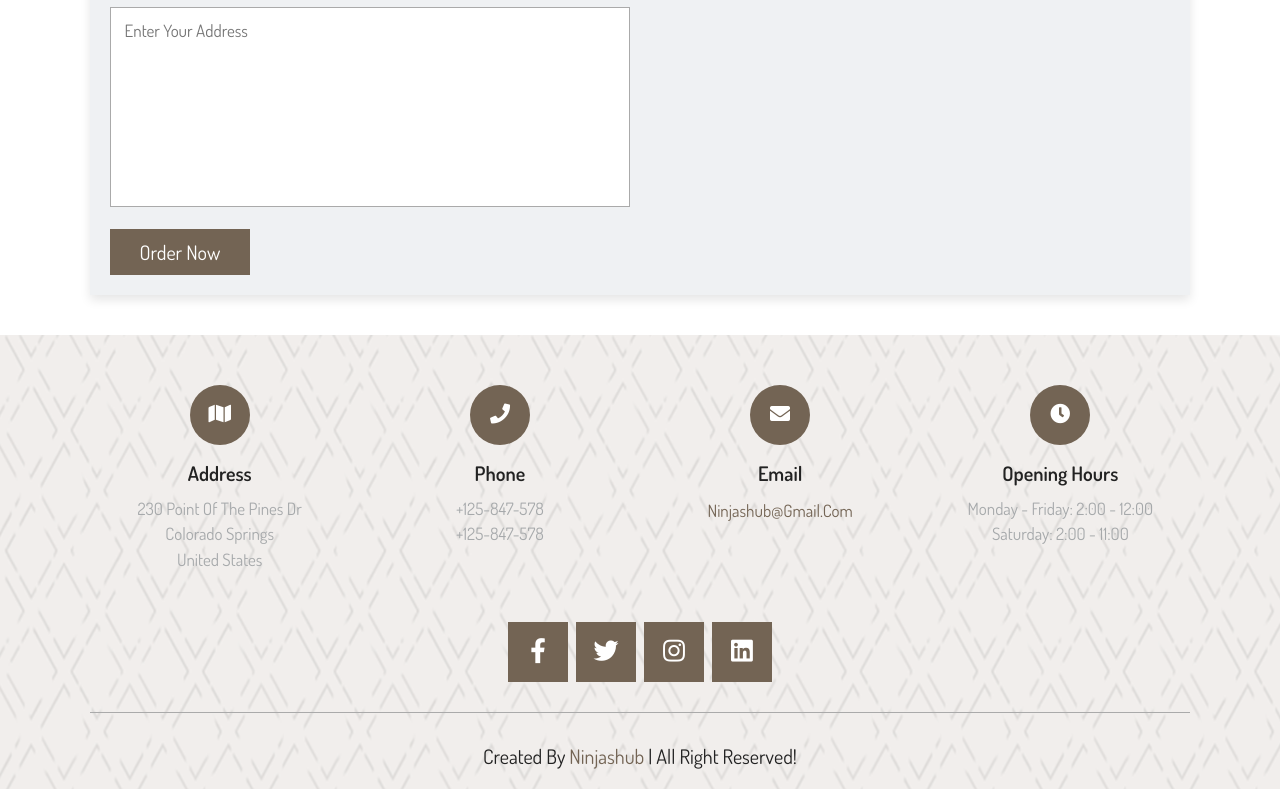
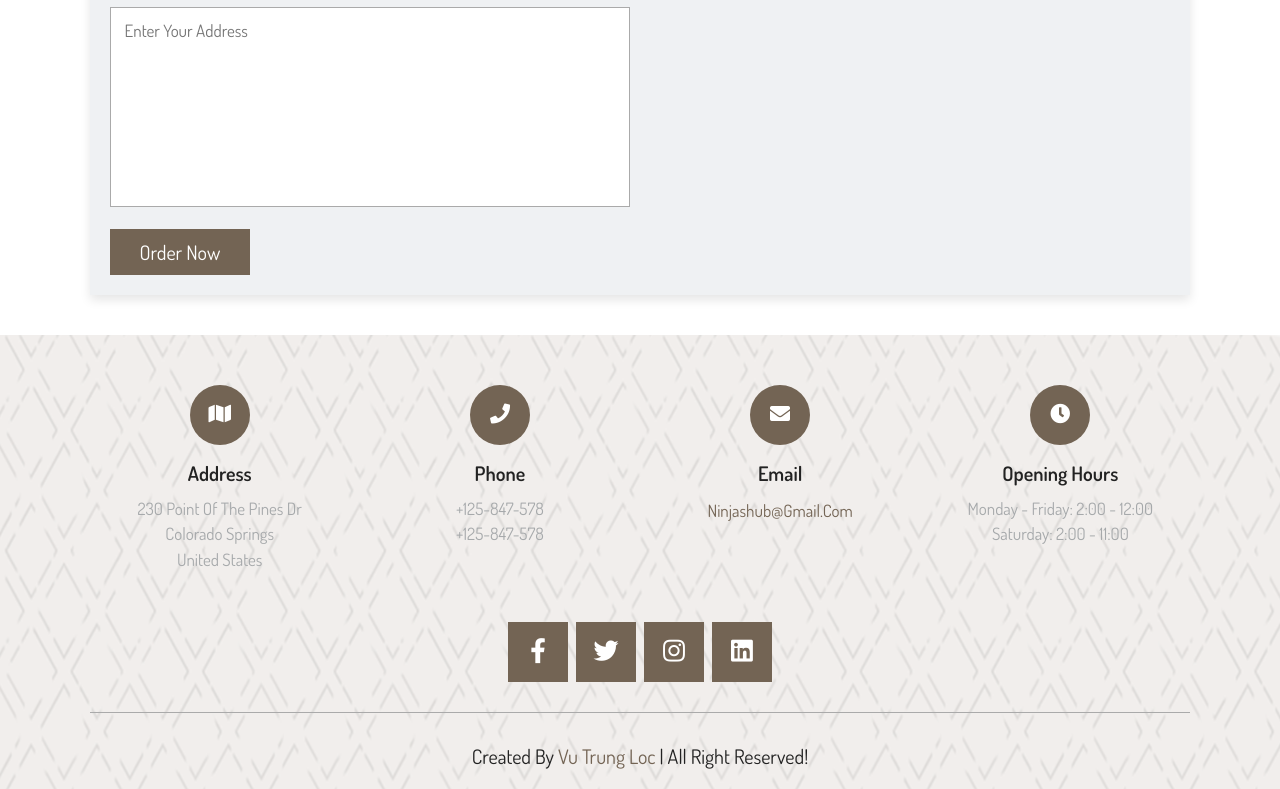
Before and after one commit to locdeptrai1803/Icecream, a plain HTML site: page index.html in a window 1280 px wide. Shown: the part 4477-5266 px from the top of the page. Drawn offline with nearby package versions, Linux system fonts and the light colour scheme; some packages are replaced by stand-ins of ours; a script that the page names is missing.

Commit message:
Update index.html

```diff
--- a/index.html
+++ b/index.html
@@ -432,7 +432,7 @@
             <a href="#" class="fab fa-linkedin"></a>
         </div>
 
-        <div class="credit">created by <span>ninjashub</span> | all right reserved!</div>
+        <div class="credit">created by <span>Vu Trung Loc</span> | all right reserved!</div>
 
     </section>
 
```
